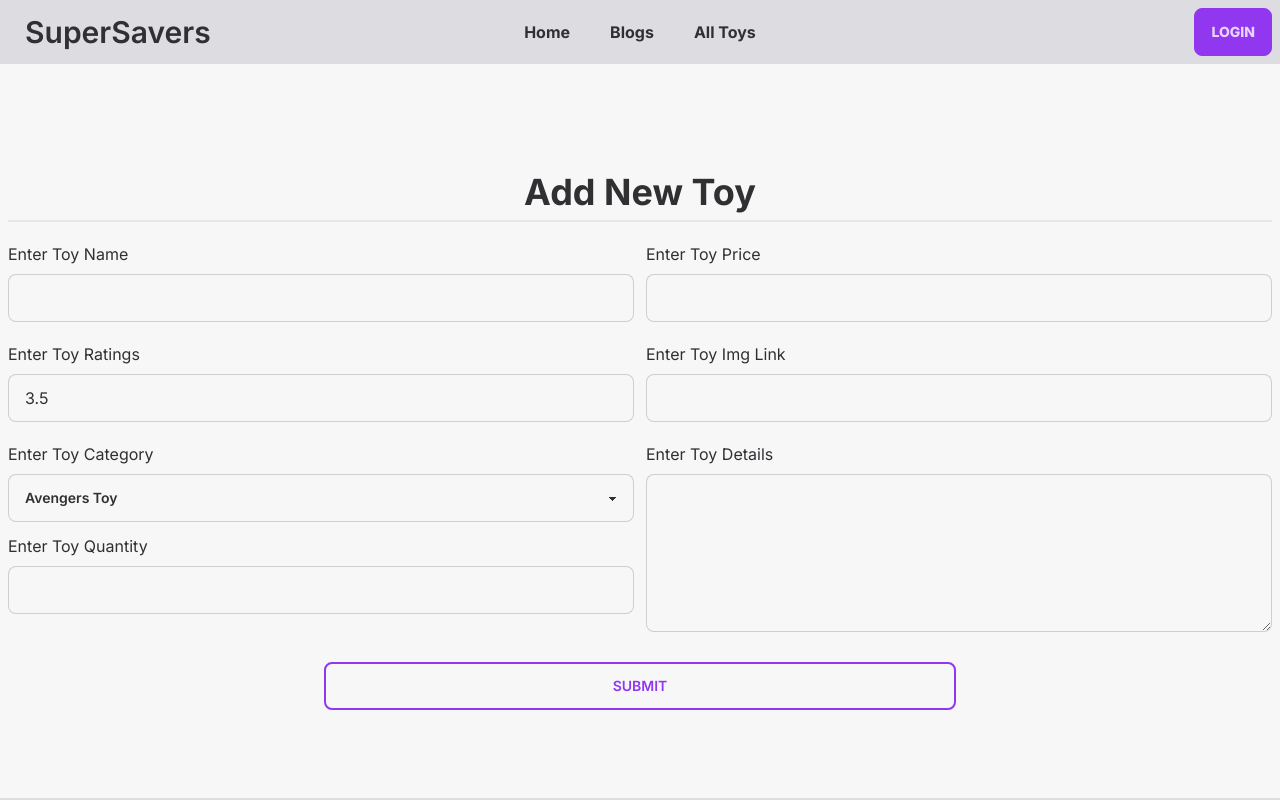
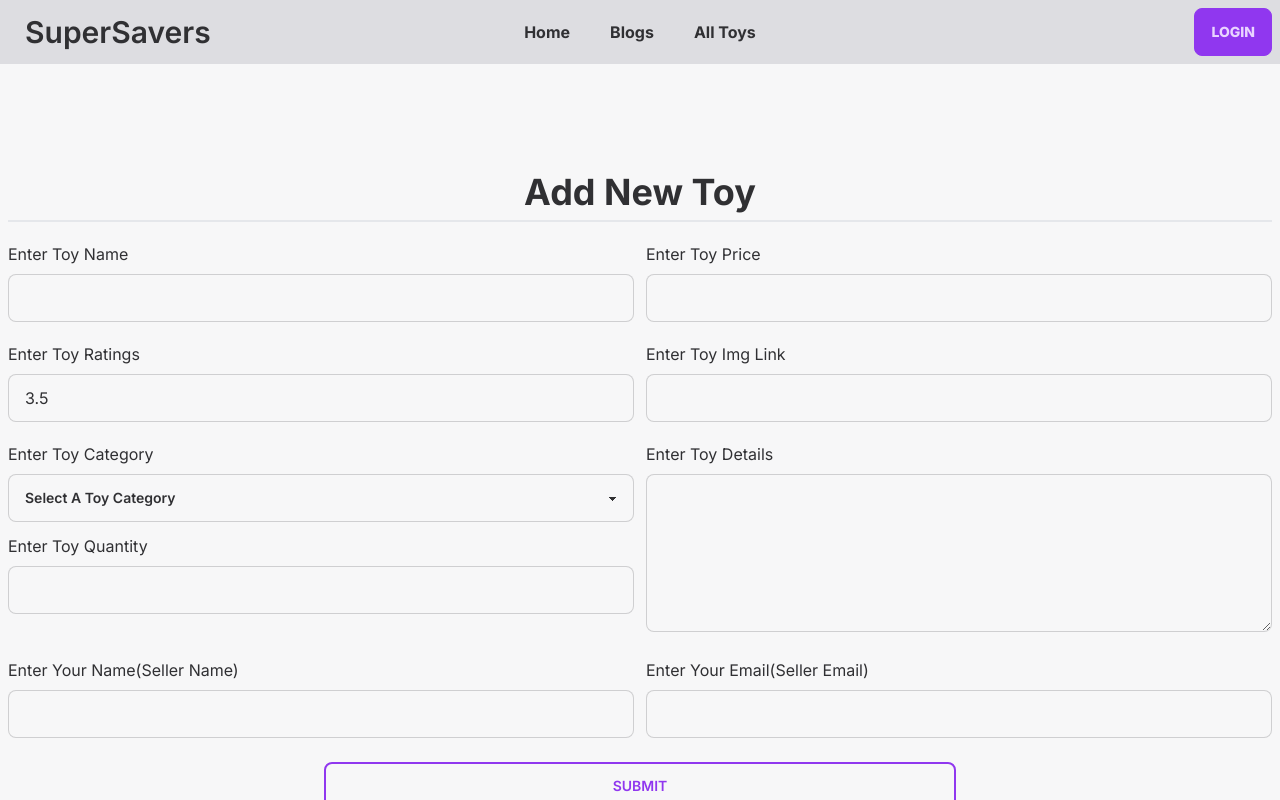
Before and after one commit to a4arpon/super-savers, a React (Vite) app: page /addToys in a window 1280 px wide. Shown: the top 800 px of the page. Built offline with nearby package versions, Linux system fonts and the light colour scheme; no server answers.

Commit message:
Feature: Toy Can Be Added to DB From Now

```diff
--- a/src/pages/addToy/AddToy.jsx
+++ b/src/pages/addToy/AddToy.jsx
@@ -1,8 +1,13 @@
+/* eslint-disable camelcase */
+import { useContext } from 'react'
+import { toast } from 'react-toastify'
+import { AuthContext } from '../../contexts/AuthProvider'
 import useTitle from '../../hooks/useTitle'
 
 const AddToy = () => {
   useTitle('Add New Toy | SuperSaver')
-  const handleToySubmit = (e) => {
+  const { user } = useContext(AuthContext)
+  const handleToySubmit = async (e) => {
     e.preventDefault()
     const form = e.target
     const title = form.title.value
@@ -12,16 +17,33 @@ const AddToy = () => {
     const category = form.category.value
     const details = form.details.value
     const rating = form.rating.value
+    const seller = form.seller.value
+    const seller_email = form.seller_email.value
     const toyData = {
       title,
       img,
-      price,
+      price: parseFloat(price).toFixed(2),
       quantity,
       category,
       details,
-      rating
+      rating: parseFloat(rating).toFixed(1),
+      seller,
+      seller_email
     }
-    console.log(toyData)
+    const response = await fetch(
+      'https://b7a11-toy-marketplace-server-side-a4arpon.vercel.app/toy/add',
+      {
+        method: 'POST',
+        body: JSON.stringify(toyData),
+        headers: {
+          'Content-Type': 'application/json'
+        }
+      }
+    )
+    if (response?.status === 200) {
+      toast.success('Toy Added Successfully')
+      form.reset()
+    }
   }
   return (
     <div className="my-20 container mx-auto p-2">
@@ -34,6 +56,7 @@ const AddToy = () => {
             <label>Enter Toy Name</label>
             <input
               type="text"
+              required
               className="input input-bordered w-full mt-2"
               name="title"
             />
@@ -42,6 +65,7 @@ const AddToy = () => {
             <label>Enter Toy Price</label>
             <input
               type="text"
+              required
               className="input input-bordered w-full mt-2"
               name="price"
             />
@@ -50,6 +74,7 @@ const AddToy = () => {
             <label>Enter Toy Ratings</label>
             <input
               type="text"
+              required
               defaultValue="3.5"
               className="input input-bordered w-full mt-2"
               name="rating"
@@ -59,6 +84,7 @@ const AddToy = () => {
             <label>Enter Toy Img Link</label>
             <input
               type="text"
+              required
               className="input input-bordered w-full mt-2"
               name="img"
             />
@@ -69,15 +95,18 @@ const AddToy = () => {
               className="select select-bordered w-full mt-2"
               name="category"
             >
-              <option disabled>Select A Toy Category</option>
-              <option value="20">Avengers Toy</option>
-              <option value="15">Titans Toy</option>
-              <option value="10">Justice League Toy</option>
+              <option disabled selected>
+                Select A Toy Category
+              </option>
+              <option value="avengers">Avengers Toy</option>
+              <option value="Titans">Titans Toy</option>
+              <option value="Justice League">Justice League Toy</option>
             </select>
             <div className="mb-2 mt-3">
               <label>Enter Toy Quantity</label>
               <input
                 type="text"
+                required
                 className="input input-bordered w-full mt-2"
                 name="quantity"
               />
@@ -87,11 +116,33 @@ const AddToy = () => {
             <label>Enter Toy Details</label>
             <textarea
               name="details"
+              required
               className="textarea textarea-bordered w-full mt-2"
               rows="5"
             ></textarea>
           </div>
+          <div className="mb-2">
+            <label>Enter Your Name(Seller Name)</label>
+            <input
+              type="text"
+              required
+              className="input input-bordered w-full mt-2"
+              name="seller"
+              defaultValue={user?.displayName || ''}
+            />
+          </div>
+          <div className="mb-2">
+            <label>Enter Your Email(Seller Email)</label>
+            <input
+              type="text"
+              required
+              className="input input-bordered w-full mt-2"
+              name="seller_email"
+              defaultValue={user?.email || ''}
+            />
+          </div>
         </div>
+
         <div className="w-full text-center mt-4">
           <button
             className="btn btn-primary btn-outline border-2 w-full lg:w-1/2 font-semibold"
```
